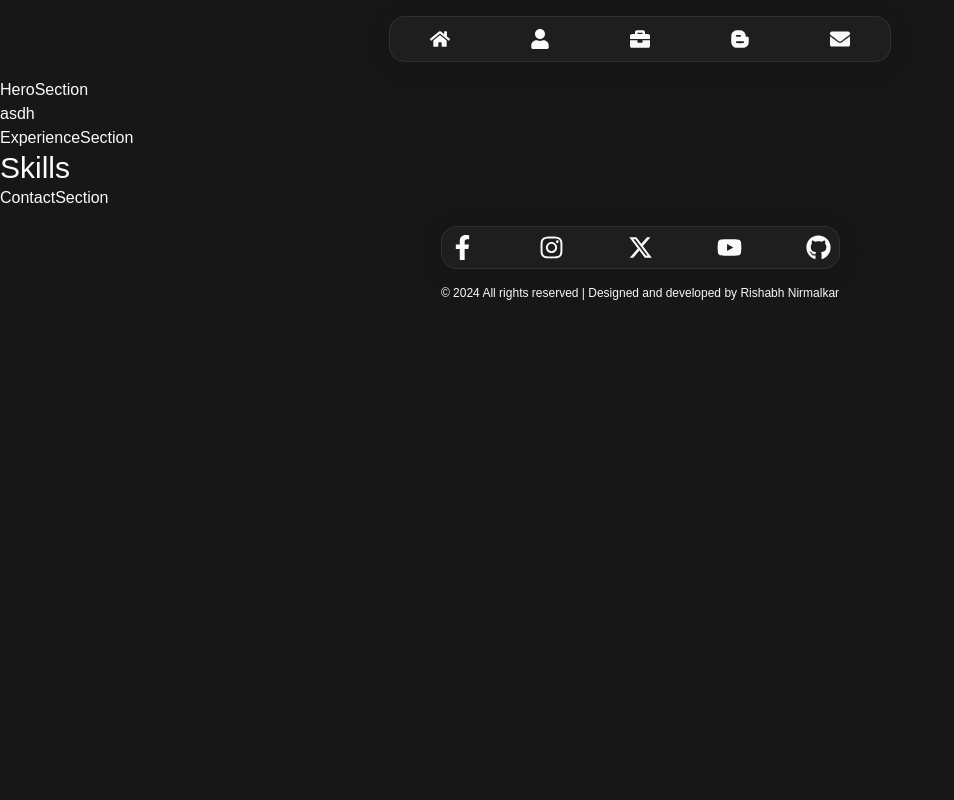
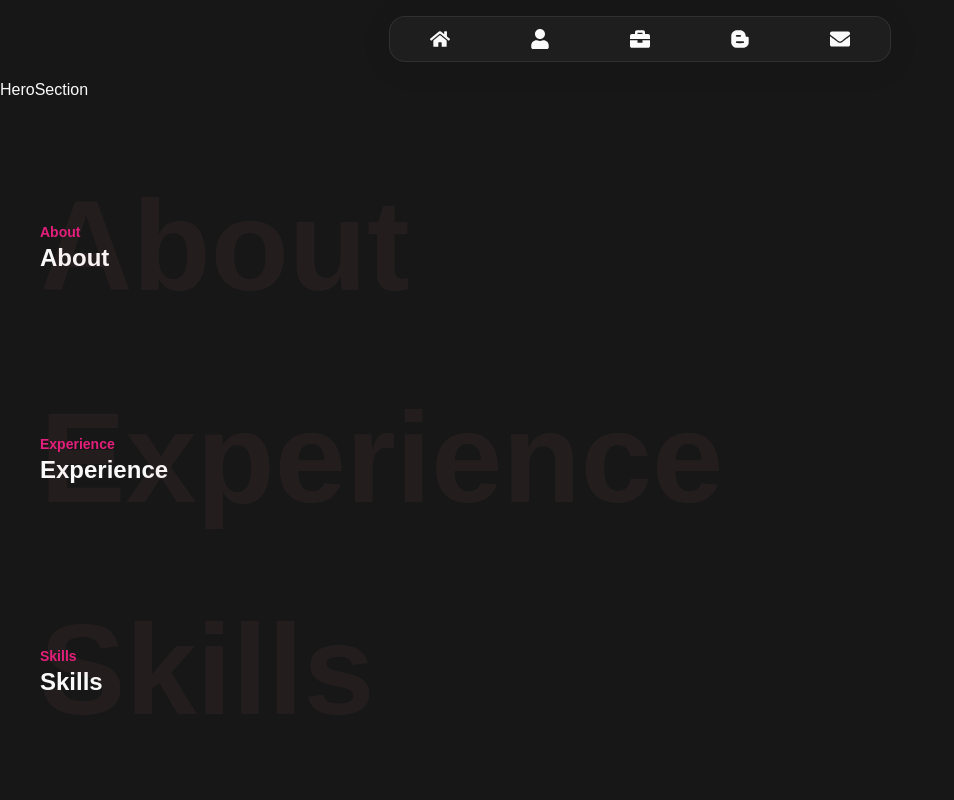
Before and after one commit to iamrishabhnirmalkar/iamrishu, a Next.js app: page / in a window 1280 px wide. Shown: the top 800 px of the page, without its empty margins (0-954 px from the left). Built offline with nearby package versions, Linux system fonts and the light colour scheme.

Commit message:
heading add

```diff
--- /dev/null
+++ b/src/@Types/comman.ts
@@ -0,0 +1,4 @@
+export interface Iheadingprops {
+  bgheading: string;
+  heading: string;
+}
--- a/src/components/template/landingPage/Aboutsection.tsx
+++ b/src/components/template/landingPage/Aboutsection.tsx
@@ -1,10 +1,10 @@
-import Button from "@/components/ui/Button/Button";
 import React from "react";
+import Heading from "@/components/ui/Heading/Heading";
 
 export default function Aboutsection() {
   return (
-    <div>
-      <h1>asdh</h1>
-    </div>
+    <section className="lg:px-10 px-3">
+      <Heading bgheading="About" heading="About" />
+    </section>
   );
 }
--- a/src/components/template/landingPage/ContactSection.tsx
+++ b/src/components/template/landingPage/ContactSection.tsx
@@ -1,5 +1,10 @@
 import React from "react";
+import Heading from "@/components/ui/Heading/Heading";
 
 export default function ContactSection() {
-  return <div>ContactSection</div>;
+  return (
+    <section className="lg:px-10 px-3">
+      <Heading bgheading="contact" heading="contact" />
+    </section>
+  );
 }
--- a/src/components/template/landingPage/ExperienceSection.tsx
+++ b/src/components/template/landingPage/ExperienceSection.tsx
@@ -1,5 +1,10 @@
+import Heading from "@/components/ui/Heading/Heading";
 import React from "react";
 
 export default function ExperienceSection() {
-  return <div>ExperienceSection</div>;
+  return (
+    <section className="lg:px-10 px-3">
+      <Heading bgheading="Experience" heading="Experience" />
+    </section>
+  );
 }
--- a/src/components/template/landingPage/SkillSection.tsx
+++ b/src/components/template/landingPage/SkillSection.tsx
@@ -1,10 +1,11 @@
+import Heading from "@/components/ui/Heading/Heading";
 import React from "react";
 
 export default function SkillSection() {
   return (
     <>
-      <section>
-        <h2 className="text-3xl">Skills</h2>
+      <section className="lg:px-10 px-3">
+        <Heading bgheading="Skills" heading="Skills" />
       </section>
     </>
   );
--- /dev/null
+++ b/src/components/ui/Heading/Heading.tsx
@@ -0,0 +1,19 @@
+import React from "react";
+import { Iheadingprops } from "@/@Types/comman";
+
+export default function Heading({ bgheading, heading }: Iheadingprops) {
+  return (
+    <div>
+      <div className="py-10">
+        <h3 className="lg:text-9xl text-4xl absolute opacity-5 pt-10  font-extrabold text-custompurple03">
+          {bgheading}
+        </h3>
+
+        <h4 className="relative pt-20 lg:text-sm text-xs font-bold text-custompurple02">
+          {heading}
+        </h4>
+        <h4 className="lg:text-2xl text-xl font-bold">{heading}</h4>
+      </div>
+    </div>
+  );
+}
```
